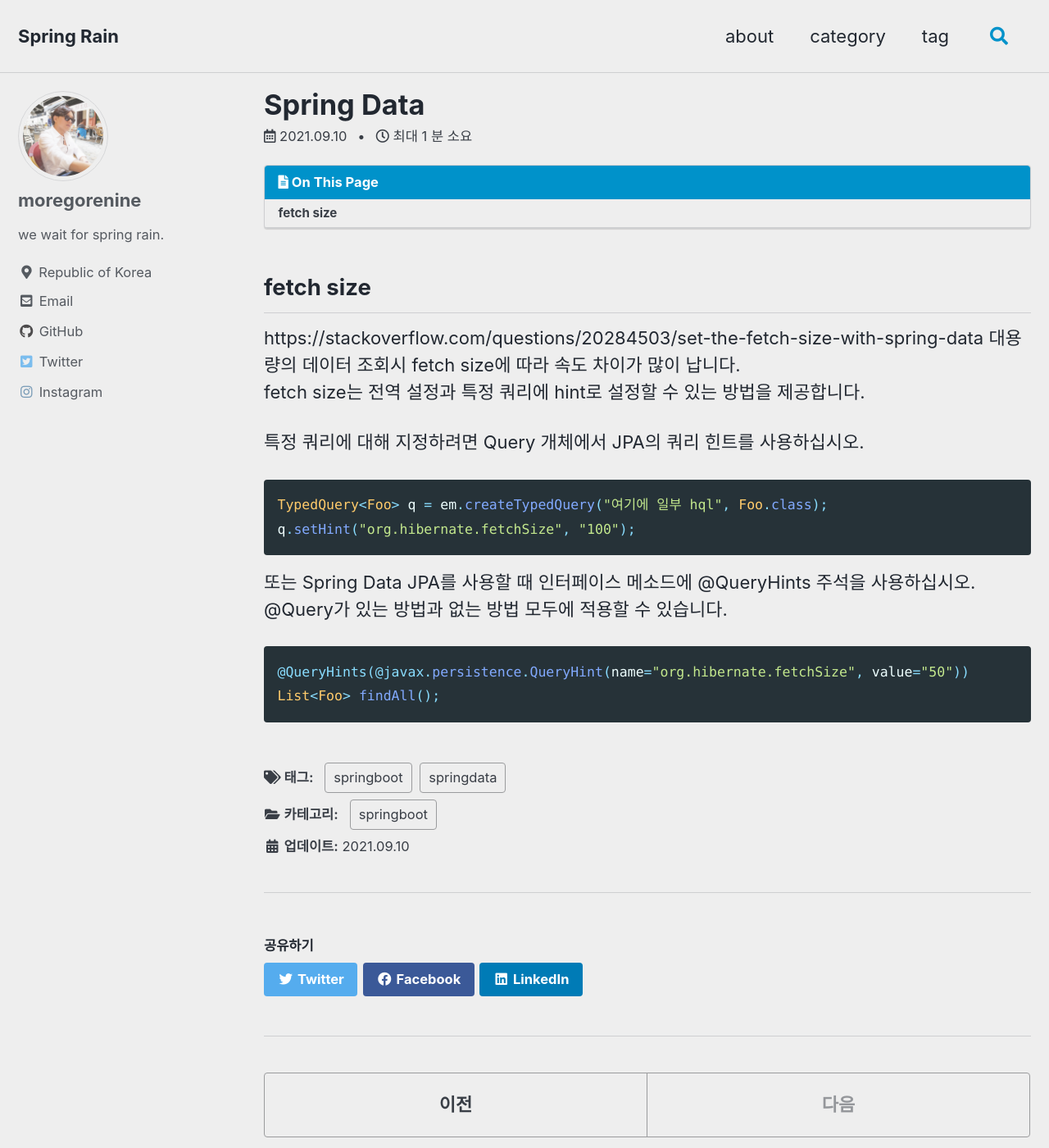
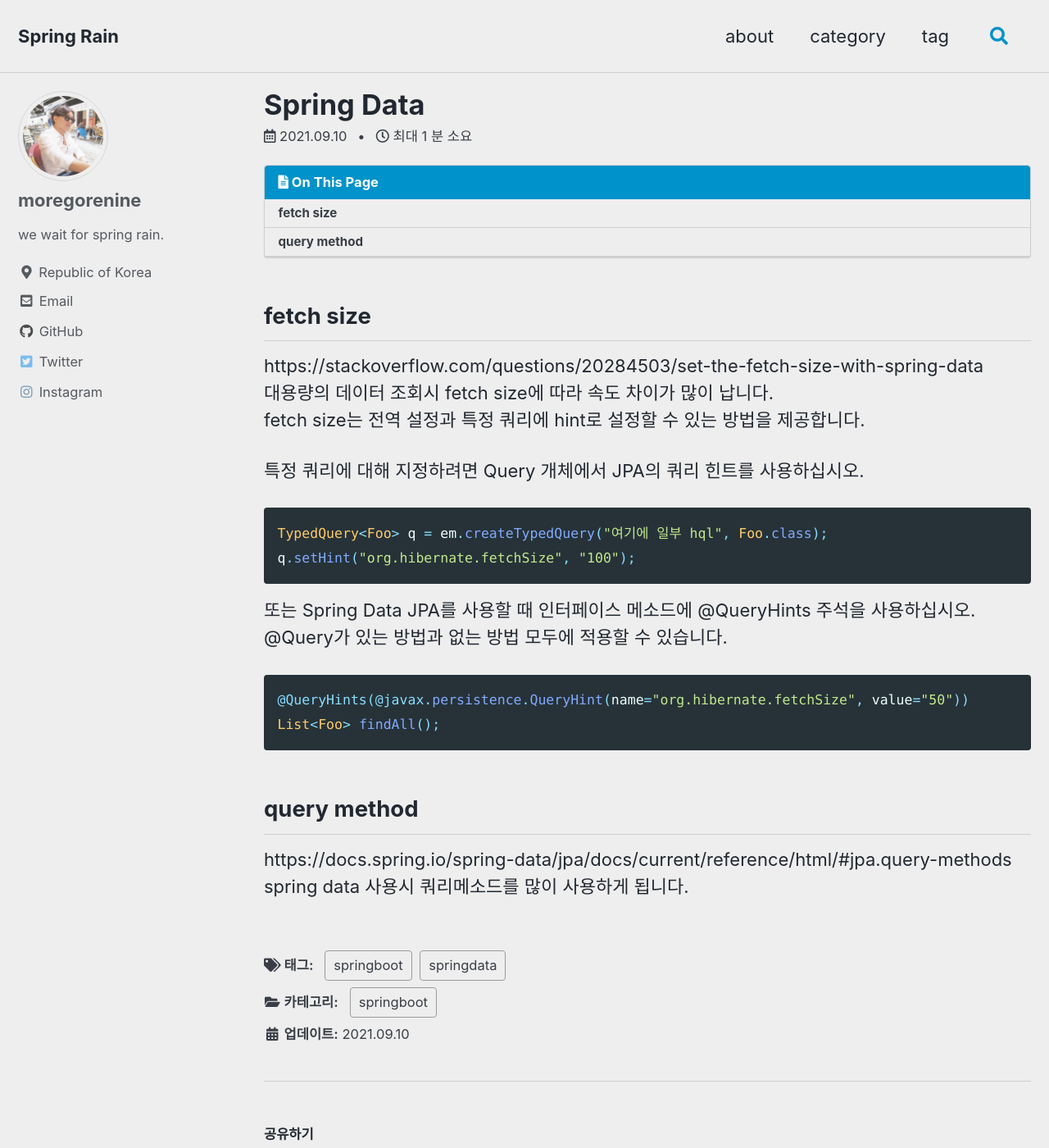
Before and after one commit to moregorenine/moregorenine.github.io, a Jekyll site: the page built from _posts/springboot/2021-9-10-springdata.md, in a window 1280 px wide and 1400 px high. Shown: the whole window at 82% size. Built offline with Jekyll 4.4.1, drawn with Linux system fonts in a browser that asks for light colours; cached includes are drawn as plain includes; comment, search, counter and statistics services are not loaded.

Commit message:
Update 2021-9-10-springdata.md

````diff
--- a/_posts/springboot/2021-9-10-springdata.md
+++ b/_posts/springboot/2021-9-10-springdata.md
@@ -27,3 +27,7 @@ q.setHint("org.hibernate.fetchSize", "100");
 @QueryHints(@javax.persistence.QueryHint(name="org.hibernate.fetchSize", value="50"))
 List<Foo> findAll();
 ```
+
+## query method
+https://docs.spring.io/spring-data/jpa/docs/current/reference/html/#jpa.query-methods
+spring data 사용시 쿼리메소드를 많이 사용하게 됩니다.
````
